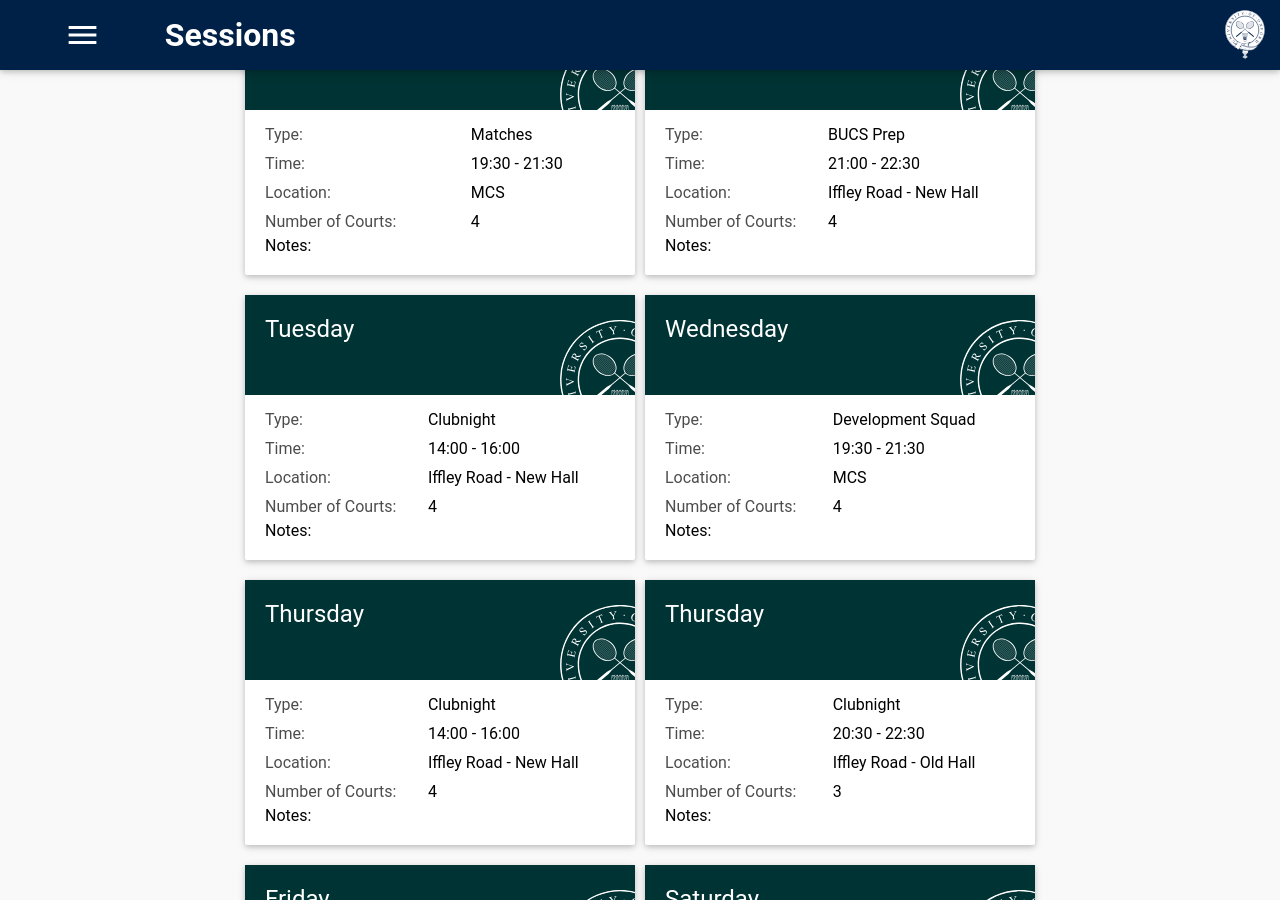
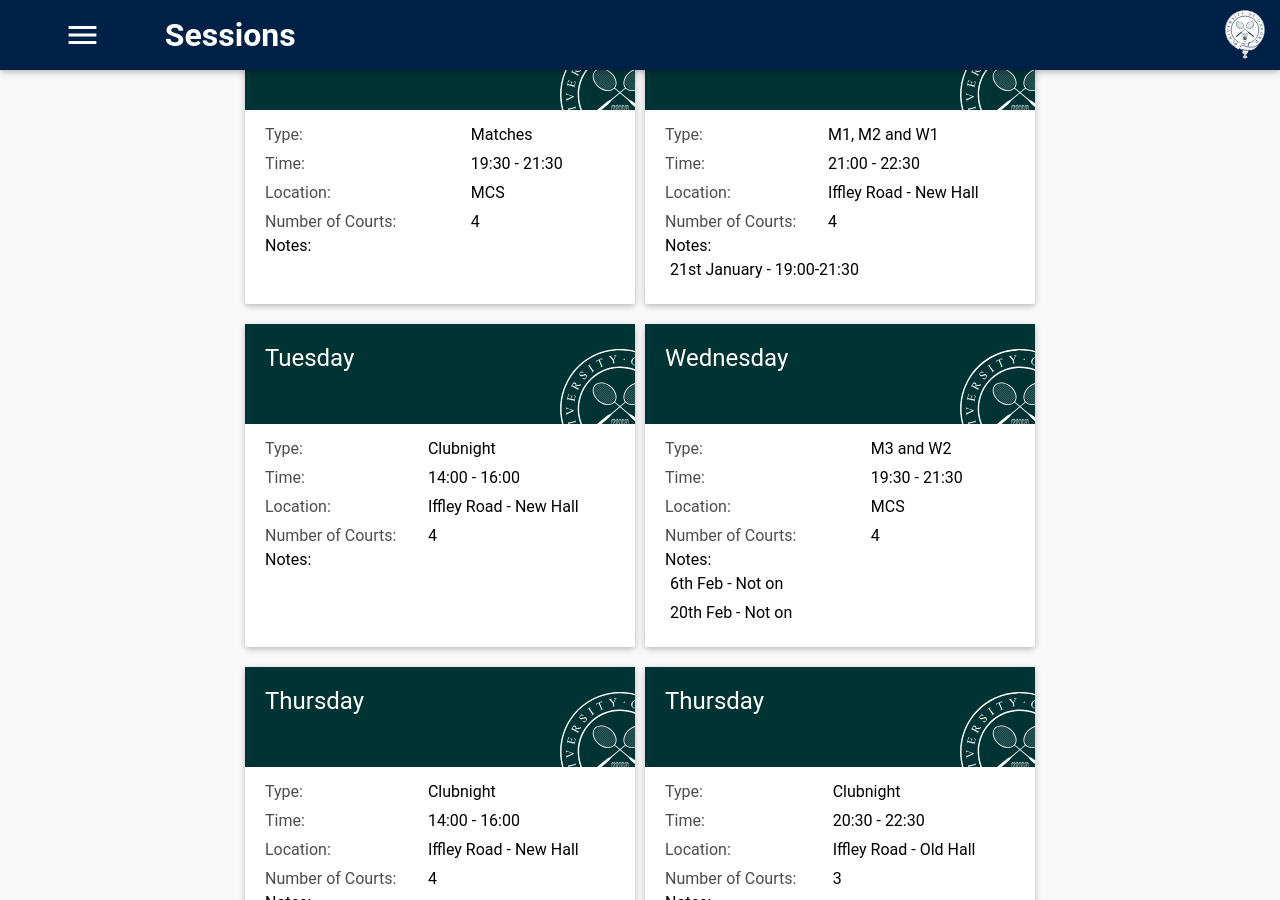
Before and after one commit to OUBaC/OUBaC.github.io, a Jekyll site: the page built from sessions.html, in a window 1280 px wide and 900 px high, scrolled down 643 px. Built offline with Jekyll 4.4.1, drawn with Linux system fonts in a browser that asks for light colours; some of the changed text lies outside the part shown.

Commit message:
Updated the sessions.

```diff
--- a/sessions.html
+++ b/sessions.html
@@ -38,14 +38,13 @@ sessions:
   time: "21:00 - 22:30"
   numberOfCourts: "4"
   location: "Iffley Road - New Hall"
-  participantString: "BUCS Prep"
+  participantString: "M1, M2 and W1"
   participants:
   - M1
   - M2
-  - M3
   - W1
-  - W2
   exceptions:
+  - "21st January - 19:00-21:30"
 - day: Tuesday
   time: "14:00 - 16:00"
   numberOfCourts: "4"
@@ -58,14 +57,13 @@ sessions:
   time: "19:30 - 21:30"
   numberOfCourts: "4"
   location: "MCS"
-  participantString: "Development Squad"
+  participantString: "M3 and W2"
   participants:
-  - M1
-  - M2
   - M3
-  - W1
   - W2
   exceptions:
+  - "6th Feb - Not on"
+  - "20th Feb - Not on"
 - day: Thursday
   time: "14:00 - 16:00"
   numberOfCourts: "4"
@@ -84,13 +82,18 @@ sessions:
   exceptions:
 - day: Friday
   time: "20:30 - 22:30"
-  numberOfCourts: "4"
+  numberOfCourts: "3"
   location: "Iffley Road - Old Hall"
-  participantString: "W2 and M3"
+  participantString: "Development Squad"
   participants:
+  - M1
+  - M2
   - M3
+  - W1
   - W2
   exceptions:
+  - "8th February - M3, W2 and Development Squad only"
+  - "22nd February - M3, W2 and Development Squad only"
 - day: Saturday
   time: "11:30 - 13:30"
   numberOfCourts: "4"
```
